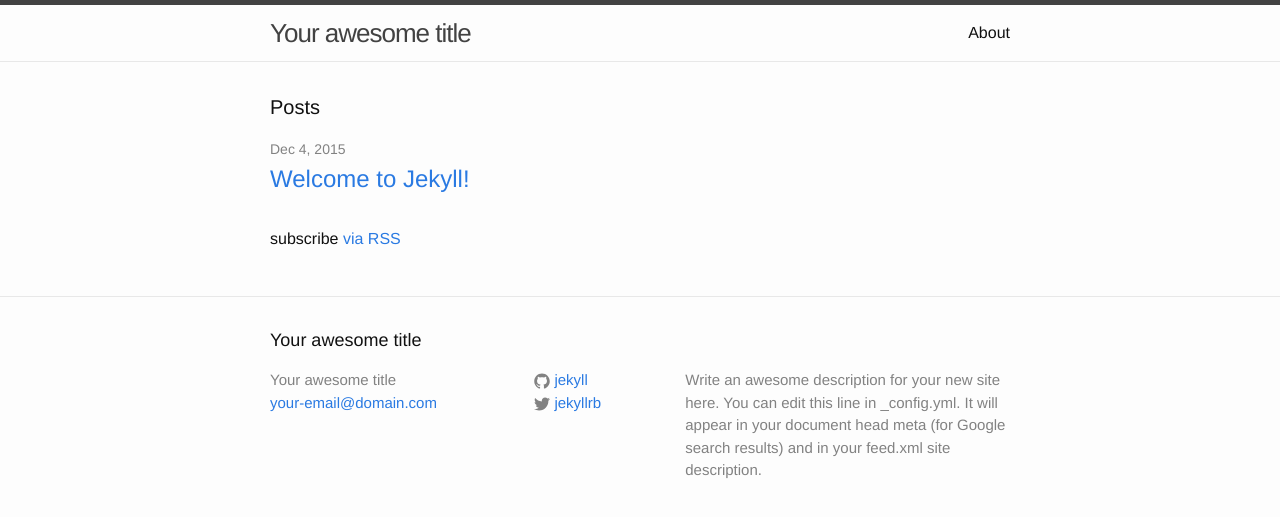
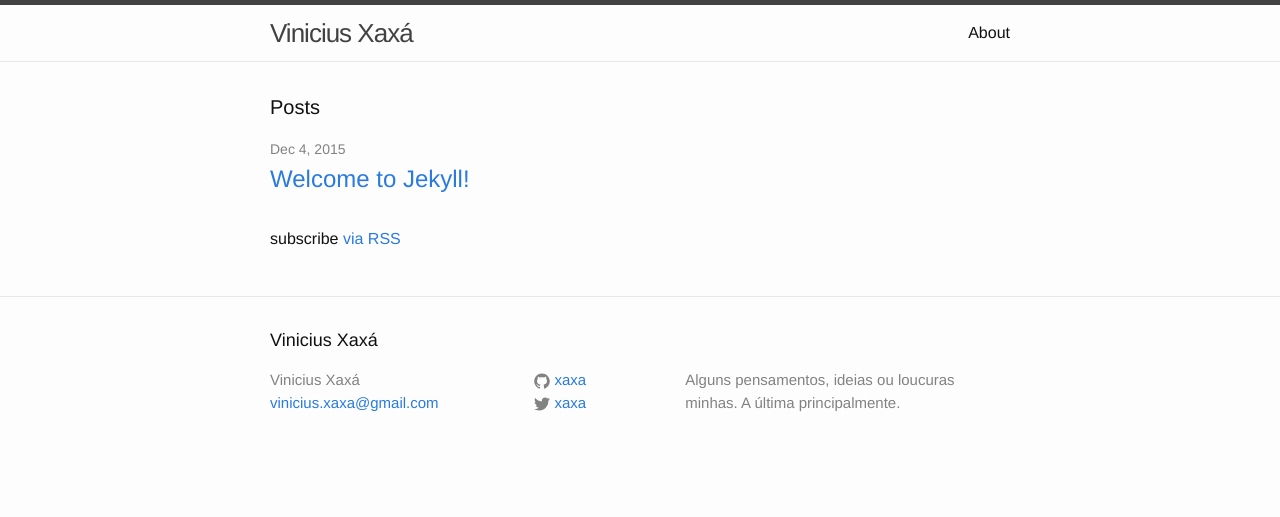
Before and after one commit to xaxa/xaxa.github.io, a Jekyll site: the page built from index.html, in a window 1280 px wide. Shown: the top 517 px of the page. Built offline with Jekyll 4.4.1, drawn with Linux system fonts in a browser that asks for light colours.

Commit message:
configuracao

```diff
--- a/_config.yml
+++ b/_config.yml
@@ -6,16 +6,14 @@
 # 'jekyll serve'. If you change this file, please restart the server process.
 
 # Site settings
-title: Your awesome title
-email: your-email@domain.com
+title: Vinicius Xaxá
+email: vinicius.xaxa@gmail.com
 description: > # this means to ignore newlines until "baseurl:"
-  Write an awesome description for your new site here. You can edit this
-  line in _config.yml. It will appear in your document head meta (for
-  Google search results) and in your feed.xml site description.
+  Alguns pensamentos, ideias ou loucuras minhas. A última principalmente.
 baseurl: "" # the subpath of your site, e.g. /blog
-url: "http://yourdomain.com" # the base hostname & protocol for your site
-twitter_username: jekyllrb
-github_username:  jekyll
+url: "http://viniciusxaxa.com.br" # the base hostname & protocol for your site
+twitter_username: xaxa
+github_username:  xaxa
 
 # Build settings
 markdown: kramdown
```
